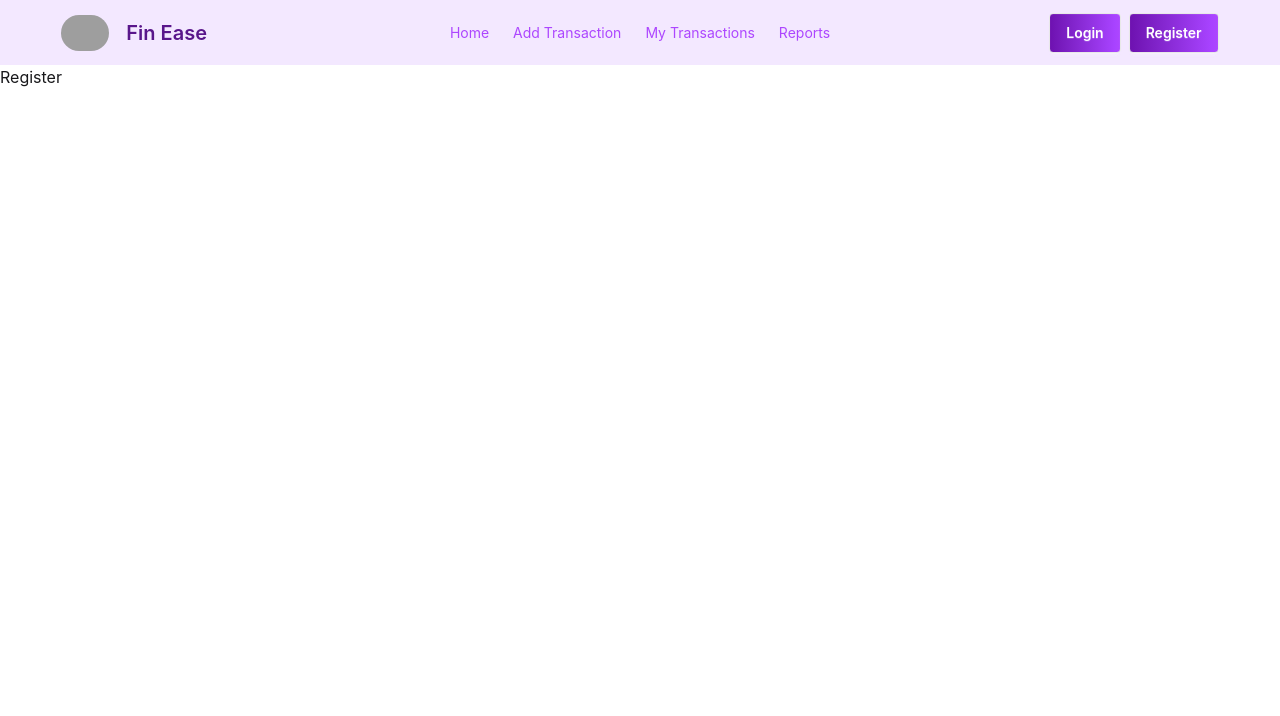
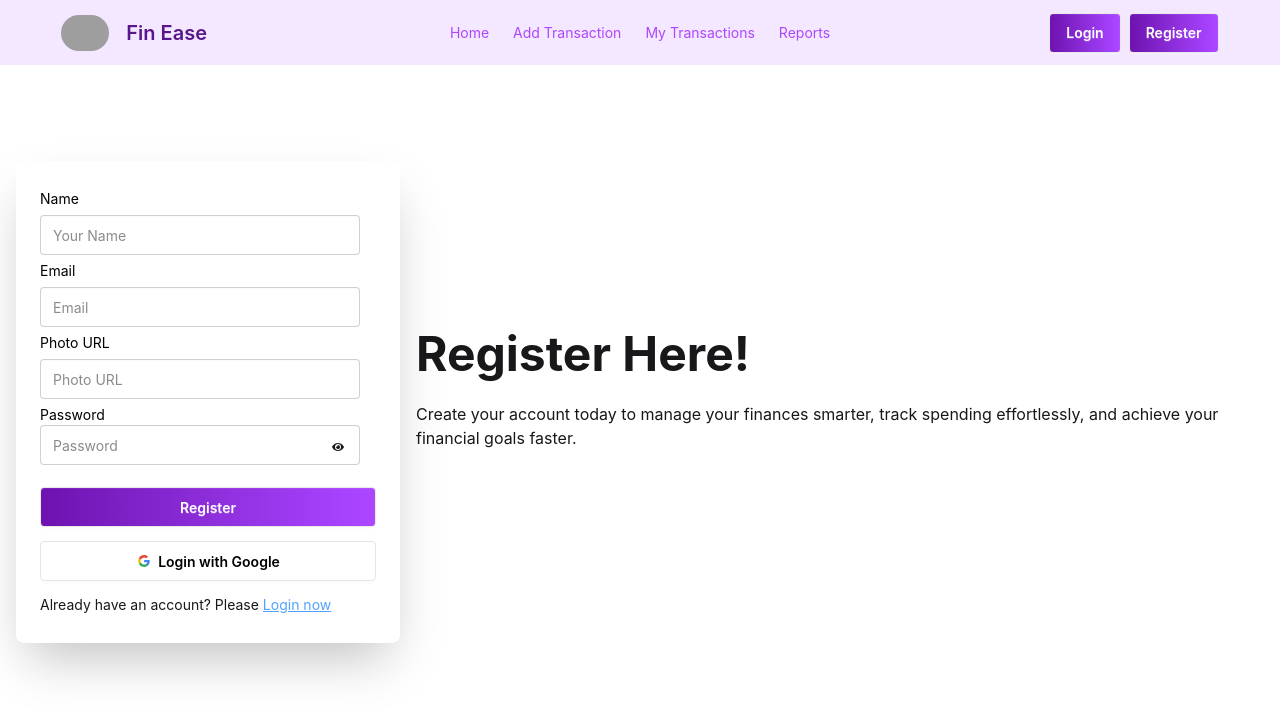
Before and after one commit to lijanahmmed/Fin-Ease-Client, a React (Vite) app: page /auth/register in a window 1280 px wide. Shown: the top 716 px of the page. Built offline with nearby package versions, Linux system fonts and the light colour scheme; no server answers; grey boxes are pictures that could not be loaded.

Commit message:
added authcontex and authprovider and also register with eamil password

```diff
--- a/package.json
+++ b/package.json
@@ -14,8 +14,10 @@
     "firebase": "^12.5.0",
     "react": "^19.1.1",
     "react-dom": "^19.1.1",
+    "react-icons": "^5.5.0",
     "react-router": "^7.9.5",
     "react-spinners": "^0.17.0",
+    "react-toastify": "^11.0.5",
     "tailwindcss": "^4.1.17"
   },
   "devDependencies": {
--- /dev/null
+++ b/src/Context/AuthContext.jsx
@@ -0,0 +1,3 @@
+import { createContext } from "react";
+
+export const AuthContext = createContext();
--- /dev/null
+++ b/src/Context/AuthProvider.jsx
@@ -0,0 +1,77 @@
+import React, { useEffect, useState } from "react";
+import { AuthContext } from "./AuthContext";
+import {
+  createUserWithEmailAndPassword,
+  GoogleAuthProvider,
+  onAuthStateChanged,
+  sendEmailVerification,
+  sendPasswordResetEmail,
+  signInWithEmailAndPassword,
+  signInWithPopup,
+  signOut,
+  updateProfile,
+} from "firebase/auth";
+import { auth } from "../Firebase/Firebase.config";
+
+const googleProvider = new GoogleAuthProvider();
+
+const AuthProvider = ({ children }) => {
+  const [user, setUser] = useState(null);
+  const [loading, setLoading] = useState(true);
+
+  const createUserWithEmailAndPasswordFunc = (email, password) => {
+    return createUserWithEmailAndPassword(auth, email, password);
+  };
+
+  const logInWithEmailAndPasswordFunc = (email, password) => {
+    return signInWithEmailAndPassword(auth, email, password);
+  };
+
+  const logInWithGoogleFunc = () => {
+    return signInWithPopup(auth, googleProvider);
+  };
+
+  const updateProfileFunc = (updatedData) => {
+    return updateProfile(auth.currentUser, updatedData);
+  };
+
+  const emailVerificationFunc = () => {
+    return sendEmailVerification(auth.currentUser);
+  };
+
+  const logOutFunc = () => {
+    return signOut(auth);
+  };
+
+  const forgetPasswordFunc = (email) => {
+    return sendPasswordResetEmail(auth, email);
+  };
+
+  useEffect(() => {
+    const unsubscribe = onAuthStateChanged(auth, (currentUser) => {
+      setUser(currentUser);
+      setLoading(false);
+    });
+    return () => {
+      unsubscribe();
+    };
+  }, []);
+
+  const authInfo = {
+    user,
+    setUser,
+    createUserWithEmailAndPasswordFunc,
+    logInWithEmailAndPasswordFunc,
+    logInWithGoogleFunc,
+    updateProfileFunc,
+    emailVerificationFunc,
+    logOutFunc,
+    forgetPasswordFunc,
+    loading,
+    setLoading,
+  };
+
+  return <AuthContext value={authInfo}>{children}</AuthContext>;
+};
+
+export default AuthProvider;
--- a/src/Pages/Register.jsx
+++ b/src/Pages/Register.jsx
@@ -1,11 +1,168 @@
-import React from 'react';
+import React, { use, useState } from "react";
+import { AuthContext } from "../Context/AuthContext";
+import { toast } from "react-toastify";
+import { Link, useNavigate } from "react-router";
+import { FaEye, FaEyeSlash } from "react-icons/fa";
 
 const Register = () => {
-    return (
-        <div>
-            Register
+  const {
+    createUserWithEmailAndPasswordFunc,
+    updateProfileFunc,
+    setUser,
+  } = use(AuthContext);
+  const navigate = useNavigate();
+  const [show, setShow] = useState(false);
+
+  const handleRegister = (e) => {
+    e.preventDefault();
+
+    const name = e.target.name.value;
+    const email = e.target.email.value;
+    const photo = e.target.photo.value;
+    const password = e.target.password.value;
+
+    if (password.length < 6) {
+      toast.warn("Password has at least 6 character long !!");
+      return;
+    }
+    if (!/[A-Z]/.test(password)) {
+      toast.warn("Password has at least one uppercase letter !!");
+      return;
+    }
+    if (!/[a-z]/.test(password)) {
+      toast.warn("Password has at least one lowercase letter !!");
+      return;
+    }
+
+    createUserWithEmailAndPasswordFunc(email, password)
+      .then((result) => {
+        const user = result.user;
+        updateProfileFunc({
+          displayName: name,
+          photoURL: photo,
+        })
+          .then(() => {
+            setUser({ ...user, displayName: name, photoURL: photo });
+            navigate("/");
+          })
+          .catch((error) => {
+            toast.error(error.message);
+          });
+      })
+      .catch((error) => {
+        const errorMessage = error.message;
+        toast.error(errorMessage);
+      });
+
+    e.target.reset();
+  };
+
+  return (
+    <div className="hero mt-20">
+      <div className="hero-content flex-col lg:flex-row-reverse">
+        <div className="text-center lg:text-left">
+          <h1 className="text-5xl font-bold">Register Here!</h1>
+          <p className="py-6">
+            Create your account today to manage your finances smarter, track
+            spending effortlessly, and achieve your financial goals faster.
+          </p>
         </div>
-    );
+        <div className="card bg-base-100 w-full max-w-sm shrink-0 shadow-2xl">
+          <div className="card-body">
+            <form onSubmit={handleRegister}>
+              <fieldset className="fieldset">
+                <label className="label text-black text-sm">Name</label>
+                <input
+                  name="name"
+                  type="text"
+                  className="input"
+                  placeholder="Your Name"
+                  required
+                />
+                <label className="label text-black text-sm">Email</label>
+                <input
+                  name="email"
+                  type="email"
+                  className="input"
+                  placeholder="Email"
+                  required
+                />
+                <label className="label text-black text-sm">Photo URL</label>
+                <input
+                  name="photo"
+                  type="text"
+                  className="input"
+                  placeholder="Photo URL"
+                  required
+                />
+                <div className="relative">
+                  <label className="label text-black text-sm">Password</label>
+                  <input
+                    name="password"
+                    type={show ? "text" : "password"}
+                    className="input"
+                    placeholder="Password"
+                    required
+                  />
+                  <span
+                    onClick={() => setShow(!show)}
+                    className="absolute mt-4 -ml-7 cursor-pointer z-50"
+                  >
+                    {show ? <FaEyeSlash /> : <FaEye />}
+                  </span>
+                </div>
+                <button
+                  type="submit"
+                  className="btn bg-gradient-to-r from-purple-800 to-purple-500 text-white mt-4"
+                >
+                  Register
+                </button>
+                <button
+                  type="button"
+                  className="btn bg-white text-black border-[#e5e5e5] my-2"
+                >
+                  <svg
+                    aria-label="Google logo"
+                    width="16"
+                    height="16"
+                    xmlns="http://www.w3.org/2000/svg"
+                    viewBox="0 0 512 512"
+                  >
+                    <g>
+                      <path d="m0 0H512V512H0" fill="#fff"></path>
+                      <path
+                        fill="#34a853"
+                        d="M153 292c30 82 118 95 171 60h62v48A192 192 0 0190 341"
+                      ></path>
+                      <path
+                        fill="#4285f4"
+                        d="m386 400a140 175 0 0053-179H260v74h102q-7 37-38 57"
+                      ></path>
+                      <path
+                        fill="#fbbc02"
+                        d="m90 341a208 200 0 010-171l63 49q-12 37 0 73"
+                      ></path>
+                      <path
+                        fill="#ea4335"
+                        d="m153 219c22-69 116-109 179-50l55-54c-78-75-230-72-297 55"
+                      ></path>
+                    </g>
+                  </svg>
+                  Login with Google
+                </button>
+                <p className="text-sm">
+                  Already have an account? Please{" "}
+                  <Link to="/login" className="text-blue-400 underline">
+                    Login now
+                  </Link>
+                </p>
+              </fieldset>
+            </form>
+          </div>
+        </div>
+      </div>
+    </div>
+  );
 };
 
 export default Register;
--- a/src/main.jsx
+++ b/src/main.jsx
@@ -3,9 +3,14 @@ import { createRoot } from "react-dom/client";
 import "./index.css";
 import { RouterProvider } from "react-router";
 import router from "./Routes/Routes.jsx";
+import { ToastContainer } from "react-toastify";
+import AuthProvider from "./Context/AuthProvider.jsx";
 
 createRoot(document.getElementById("root")).render(
   <StrictMode>
-    <RouterProvider router={router}></RouterProvider>
+    <AuthProvider>
+      <RouterProvider router={router}></RouterProvider>
+      <ToastContainer position="top-center" />
+    </AuthProvider>
   </StrictMode>
 );
```
Also changed, not shown: 1 other file (tests, documents, lock files or other folders).
